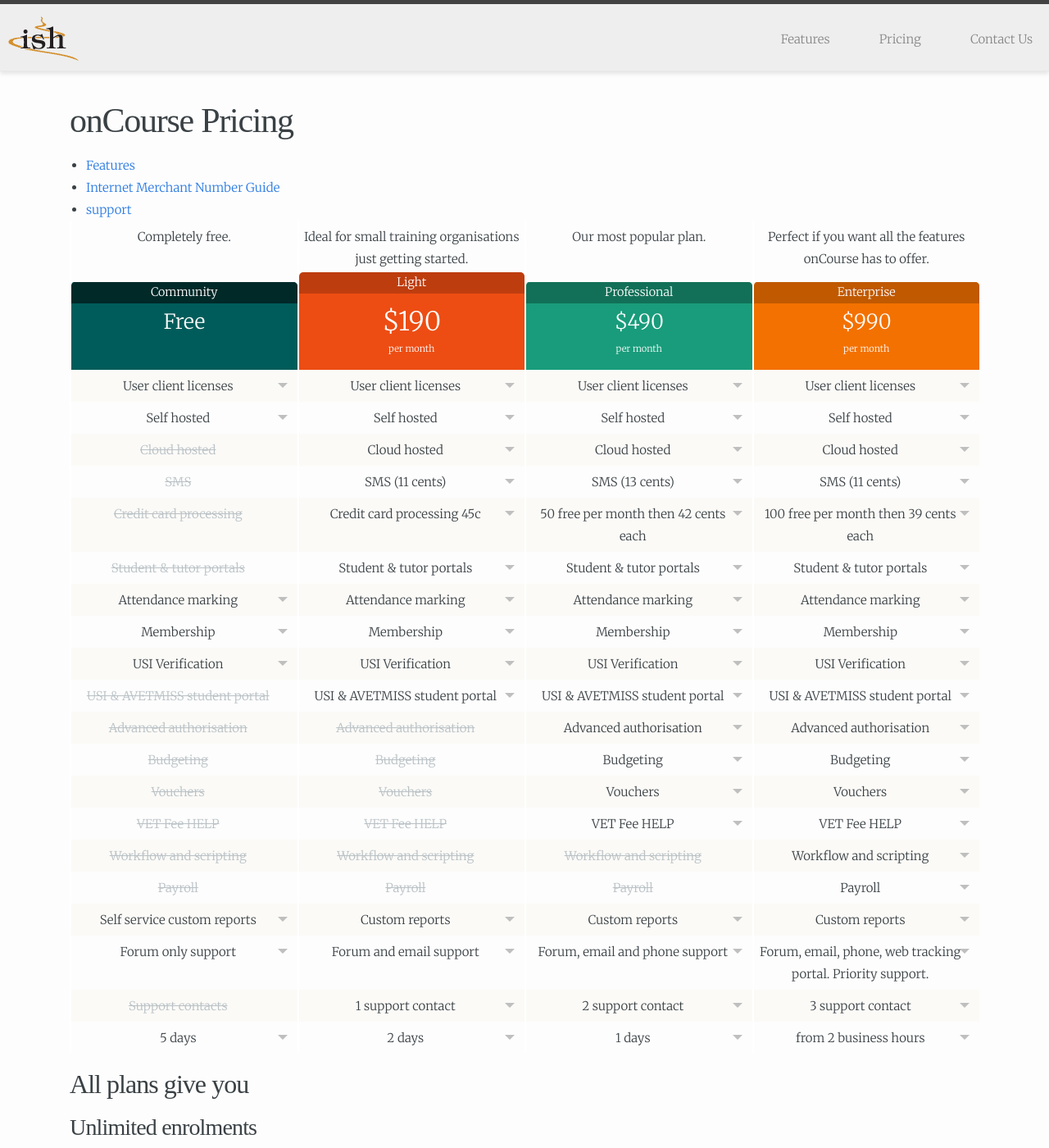
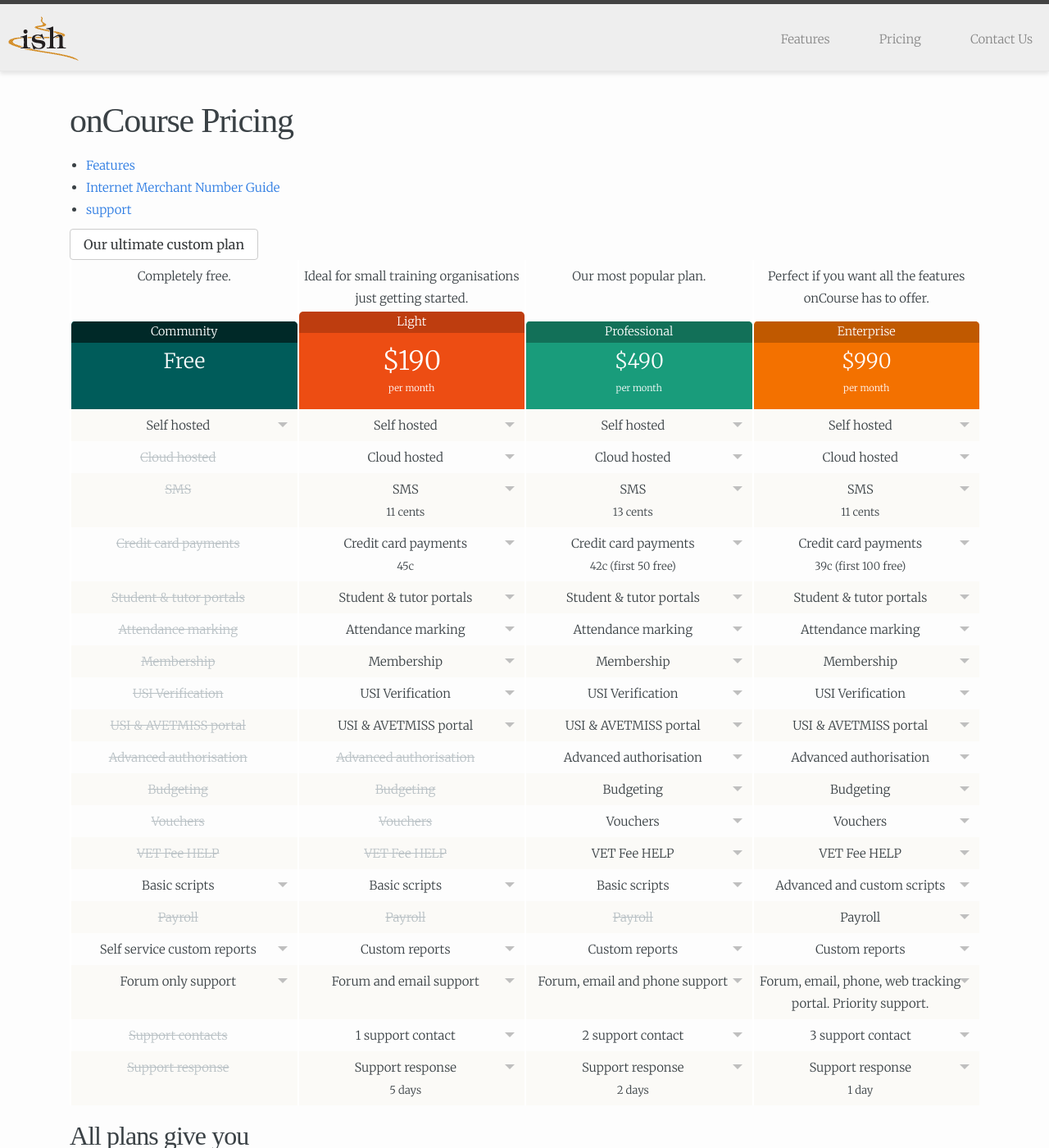
Before and after one commit to stephenmcilwaine/website, a Jekyll site: the page built from features/costs/pricing.md, in a window 1280 px wide and 1400 px high. Shown: the whole window at 82% size. Built offline with Jekyll 4.4.1, drawn with Linux system fonts in a browser that asks for light colours; some web fonts are replaced.

Commit message:
Improvements to wording of price list.

```diff
--- a/_data/pricing-table-oncourse.yml
+++ b/_data/pricing-table-oncourse.yml
@@ -1,39 +1,32 @@
 ---
-- title: User client licenses
-  more: The download version of onCourse allows as many simultaneous administration users to connect as you like, limited only by the speed of your network and server. The cloud managed solution includes one concurrent user, with additional concurrent users available for $120 per month, per user.
-  plans:
-    - true
-    - true
-    - true
-    - true
 - title: Self hosted
-  more: Download, installed and manage in your environment by your IT staff. You are responsible for your data security, backups and upgrades.
+  more: Download, install and manage on your own servers. No user limits.
   plans:
     - true
     - true
     - true
     - true
 - title: Cloud hosted
-  more: Managed cloud solution includes data centre hosting, 24/7 server monitoring, offsite backups and automated upgrades. One concurrent user connection is included in all paid onCourse support plans, with additional concurrent users available for $120 per month, per user.
+  more: Managed cloud hosting. Two concurrent users included with more at $120 per month.
   plans:
     - false
     - true
     - true
     - true
 - title: SMS
-  more: onCourse is able to send SMS directly to the mobile phone of anyone in the system, either one at a time or in bulk.
+  more: Send messages in bulk or one at a time.
   plans:
     - false
-    - SMS (11 cents)
-    - SMS (13 cents)
-    - SMS (11 cents)
-- title: Credit card processing
-  more: If you choose to link to your existing credit card merchant account you can process payments and refunds from directly within onCourse. This processing fee is in addition to whatever charges your bank may impose. It is not charged for enrolments you take through an onCourse website.
+    - title: SMS <br/><small>11 cents</small>
+    - title: SMS <br/><small>13 cents</small>
+    - title: SMS <br/><small>11 cents</small>
+- title: Credit card payments
+  more: Processing Mastercard, Visa and Amex payments directly inside onCourse.
   plans:
     - false
-    - Credit card processing 45c
-    - 50 free per month then 42 cents each
-    - 100 free per month then 39 cents each
+    - title: Credit card payments <br/><small>45c</small>
+    - title: Credit card payments <br/><small>42c (first 50 free)</small>
+    - title: Credit card payments <br/><small>39c (first 100 free)</small>
 - title: Student & tutor portals
   more: Give your students and tutors access to their timetables, attendance marking and communication tools
   plans:
@@ -44,25 +37,25 @@
 - title: Attendance marking
   more: The attendance module in onCourse allows you to mark the role for tutors and students, including through an online portal for mobile phones and browsers.
   plans:
-    - true
+    - false
     - true
     - true
     - true
 - title: Membership
   more: Create and sell memberships to allow special discounts or varied pricing for individuals or employers and their staff
   plans:
-    - true
+    - false
     - true
     - true
     - true
 - title: USI Verification
   more: Integrate your AUSKey and verify student USI details in real time
   plans:
+    - false
     - true
     - true
     - true
-    - true
-- title: USI & AVETMISS student portal
+- title: USI & AVETMISS portal
   more: Send all enrolling students a link to complete the USI and AVETMISS student questions electronically, on a mobile phone, tablet or in their desktop browser
   plans:
     - false
@@ -77,7 +70,7 @@
     - true
     - true
 - title: Budgeting
-  more: Line by line define, track and manage the associated costs of each class and monitor profitability as each enrolment is processed
+  more: Track and manage the associated costs of each class and monitor profitability as each enrolment is processed
   plans:
     - false
     - false
@@ -97,13 +90,14 @@
     - false
     - true
     - true
-- title: Workflow and scripting
-  more: Create your own automated scripts inside onCourse to automate workflow processes particular to your business, like sending automated messages and running reports based on database events or dates
+- title: Basic scripts
+  more: Use scripts and workflows provided with onCourse
   plans:
-    - false
-    - false
-    - false
     - true
+    - true
+    - true
+    - title: Advanced and custom scripts
+      more: Use the onCourse DSL and programming language to map onCourse to your own custom workflow.
 - title: Payroll
   more: Set tutor rates, assign tutors to classes, confirm attendance and variations ready for processing through your payroll software
   plans:
@@ -114,28 +108,29 @@
 - title: Custom reports
   more: Templates and open source tools available for editing existing reports or creating your own.
   plans:
-    - Self service custom reports
+    - title: Self service custom reports
     - true
     - true
     - true
 - title: Support
   more: You will have access to the onCourse experts, from first level "how to" support, through to technical staff, onCourse designers and developers for particularly tricky issues.
   plans:
-    - Forum only support
-    - Forum and email support
-    - Forum, email and phone support
-    - Forum, email, phone, web tracking portal. Priority support.
+    - title: Forum only support
+      more: Community support through the public forum. ish staff will post there from time to time.
+    - title: Forum and email support
+    - title: Forum, email and phone support
+    - title: Forum, email, phone, web tracking portal. Priority support.
 - title: Support contacts
   more: The number of contact people within your organisation who have direct access to the ish support team.
   plans:
     - false
-    - 1 support contact
-    - 2 support contact
-    - 3 support contact
-- title: Maximum response time (see SLA for details)
+    - title: 1 support contact
+    - title: 2 support contact
+    - title: 3 support contact
+- title: Support response
   more: Response times for requests logged via our support portal
   plans:
-    - 5 days
-    - 2 days
-    - 1 days
-    - from 2 business hours
+    - false
+    - title: Support response<br/><small>5 days</small>
+    - title: Support response<br/><small>2 days</small>
+    - title: Support response<br/><small>1 day</small>
--- a/features/costs/pricing.md
+++ b/features/costs/pricing.md
@@ -6,6 +6,8 @@
   name: pricing
   parent: features
 ---
+
+<a role="button" href="{{base}}/pricing/ultimate" class="btn btn-secondary">Our ultimate custom plan</a>
 
 <div class="pricing-container">
   <div class="row-item row-simple-text">
@@ -55,10 +57,10 @@
       {% for item in row.plans %}
         <div class="{{ class_right }} col-item-{{ forloop.index }}">
           <span class="col-desc{% unless item %} has-no-plan{% endunless %}">
-            {% if item == true or item == false %}{{ row.title }}{% else %}{{ item }}{% endif %}<i class="app-icon icon-arrow-bottom"></i>
+            {{ item.title | default: row.title }}<i class="app-icon icon-arrow-bottom"></i>
           </span>
           <div class="plan-details">
-            {{ row.more }}
+            {% if item %}{{ item.more | default: row.more }}{% endif %}
           </div>
         </div>
       {% endfor %}
```
Also changed, not shown: features/costs/ultimate.md (+2 -2 lines).
